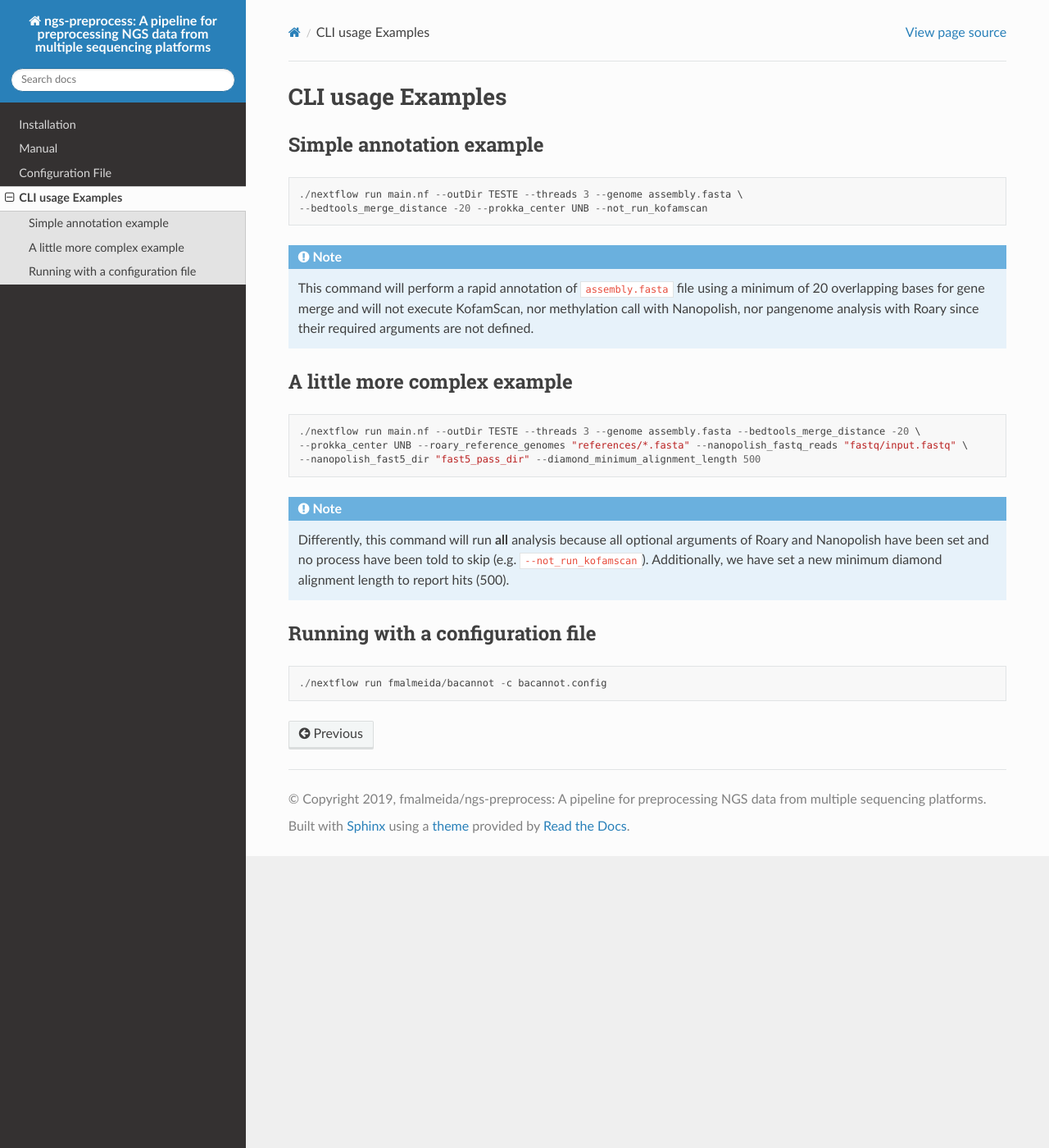
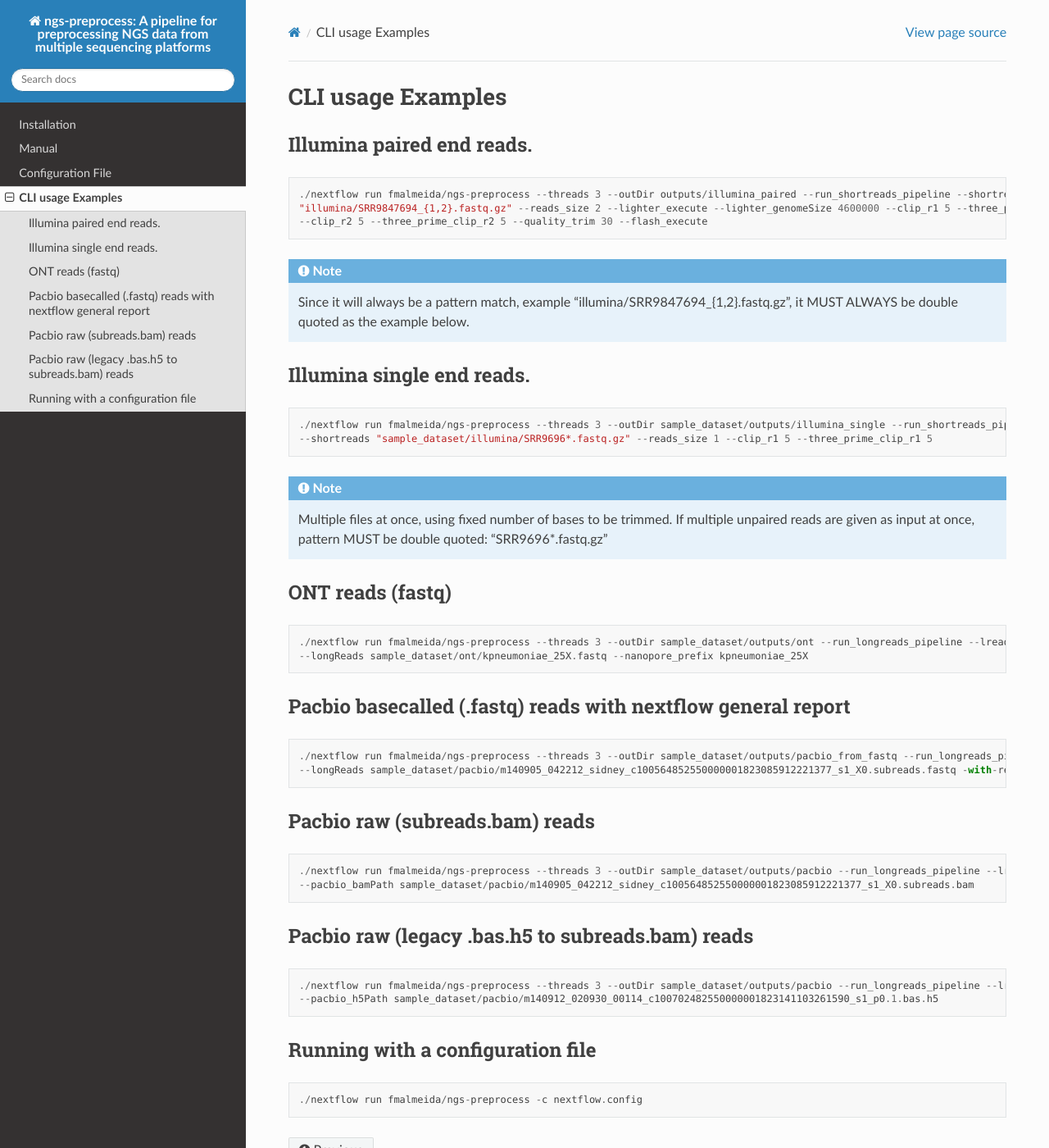
Before and after one commit to fmalmeida/ngs-preprocess, a Sphinx documentation site: the page built from docs/examples.rst, in a window 1280 px wide and 1400 px high. Shown: the whole window at 82% size. Built offline with Sphinx 7.4.7 and the Read the Docs theme 2.0.0, drawn with Linux system fonts in a browser that asks for light colours.

Commit message:
Finalizing examples

```diff
--- a/docs/examples.rst
+++ b/docs/examples.rst
@@ -3,34 +3,62 @@
 CLI usage Examples
 ==================
 
-Simple annotation example
-"""""""""""""""""""""""""
+Illumina paired end reads.
+""""""""""""""""""""""""""
 
 ::
 
-      ./nextflow run main.nf --outDir TESTE --threads 3 --genome assembly.fasta \
-      --bedtools_merge_distance -20 --prokka_center UNB --not_run_kofamscan
+      ./nextflow run fmalmeida/ngs-preprocess --threads 3 --outDir outputs/illumina_paired --run_shortreads_pipeline --shortreads
+      "illumina/SRR9847694_{1,2}.fastq.gz" --reads_size 2 --lighter_execute --lighter_genomeSize 4600000 --clip_r1 5 --three_prime_clip_r1 5
+      --clip_r2 5 --three_prime_clip_r2 5 --quality_trim 30 --flash_execute
 
 .. note::
 
-  This command will perform a rapid annotation of ``assembly.fasta`` file using a minimum of 20 overlapping bases
-  for gene merge and will not execute KofamScan, nor methylation call with Nanopolish, nor pangenome analysis with
-  Roary since their required arguments are not defined.
+  Since it will always be a pattern match, example "illumina/SRR9847694_{1,2}.fastq.gz", it MUST ALWAYS be double quoted as the example below.
 
-A little more complex example
-"""""""""""""""""""""""""""""
+Illumina single end reads.
+""""""""""""""""""""""""""
 
 ::
 
-      ./nextflow run main.nf --outDir TESTE --threads 3 --genome assembly.fasta --bedtools_merge_distance -20 \
-      --prokka_center UNB --roary_reference_genomes "references/*.fasta" --nanopolish_fastq_reads "fastq/input.fastq" \
-      --nanopolish_fast5_dir "fast5_pass_dir" --diamond_minimum_alignment_length 500
+      ./nextflow run fmalmeida/ngs-preprocess --threads 3 --outDir sample_dataset/outputs/illumina_single --run_shortreads_pipeline
+      --shortreads "sample_dataset/illumina/SRR9696*.fastq.gz" --reads_size 1 --clip_r1 5 --three_prime_clip_r1 5
 
 .. note::
 
-  Differently, this command will run **all** analysis because all optional arguments of Roary and Nanopolish have
-  been set and no process have been told to skip (e.g. ``--not_run_kofamscan``). Additionally, we have set a new
-  minimum diamond alignment length to report hits (500).
+  Multiple files at once, using fixed number of bases to be trimmed. If multiple unpaired reads are given as input at once, pattern MUST be double quoted: "SRR9696*.fastq.gz"
+
+ONT reads (fastq)
+"""""""""""""""""
+
+::
+
+  ./nextflow run fmalmeida/ngs-preprocess --threads 3 --outDir sample_dataset/outputs/ont --run_longreads_pipeline --lreads_type nanopore
+  --longReads sample_dataset/ont/kpneumoniae_25X.fastq --nanopore_prefix kpneumoniae_25X
+
+Pacbio basecalled (.fastq) reads with nextflow general report
+"""""""""""""""""""""""""""""""""""""""""""""""""""""""""""""
+
+::
+
+  ./nextflow run fmalmeida/ngs-preprocess --threads 3 --outDir sample_dataset/outputs/pacbio_from_fastq --run_longreads_pipeline --lreads_type pacbio
+  --longReads sample_dataset/pacbio/m140905_042212_sidney_c100564852550000001823085912221377_s1_X0.subreads.fastq -with-report
+
+Pacbio raw (subreads.bam) reads
+"""""""""""""""""""""""""""""""
+
+::
+
+  ./nextflow run fmalmeida/ngs-preprocess --threads 3 --outDir sample_dataset/outputs/pacbio --run_longreads_pipeline --lreads_type pacbio
+  --pacbio_bamPath sample_dataset/pacbio/m140905_042212_sidney_c100564852550000001823085912221377_s1_X0.subreads.bam
+
+Pacbio raw (legacy .bas.h5 to subreads.bam) reads
+"""""""""""""""""""""""""""""""""""""""""""""""""
+
+::
+
+  ./nextflow run fmalmeida/ngs-preprocess --threads 3 --outDir sample_dataset/outputs/pacbio --run_longreads_pipeline --lreads_type pacbio
+  --pacbio_h5Path sample_dataset/pacbio/m140912_020930_00114_c100702482550000001823141103261590_s1_p0.1.bas.h5
 
 
 Running with a configuration file
@@ -38,4 +66,4 @@ Running with a configuration file
 
 ::
 
-      ./nextflow run fmalmeida/bacannot -c bacannot.config
+      ./nextflow run fmalmeida/ngs-preprocess -c nextflow.config
```
Also changed, not shown: README.md (+1 -1 lines).
